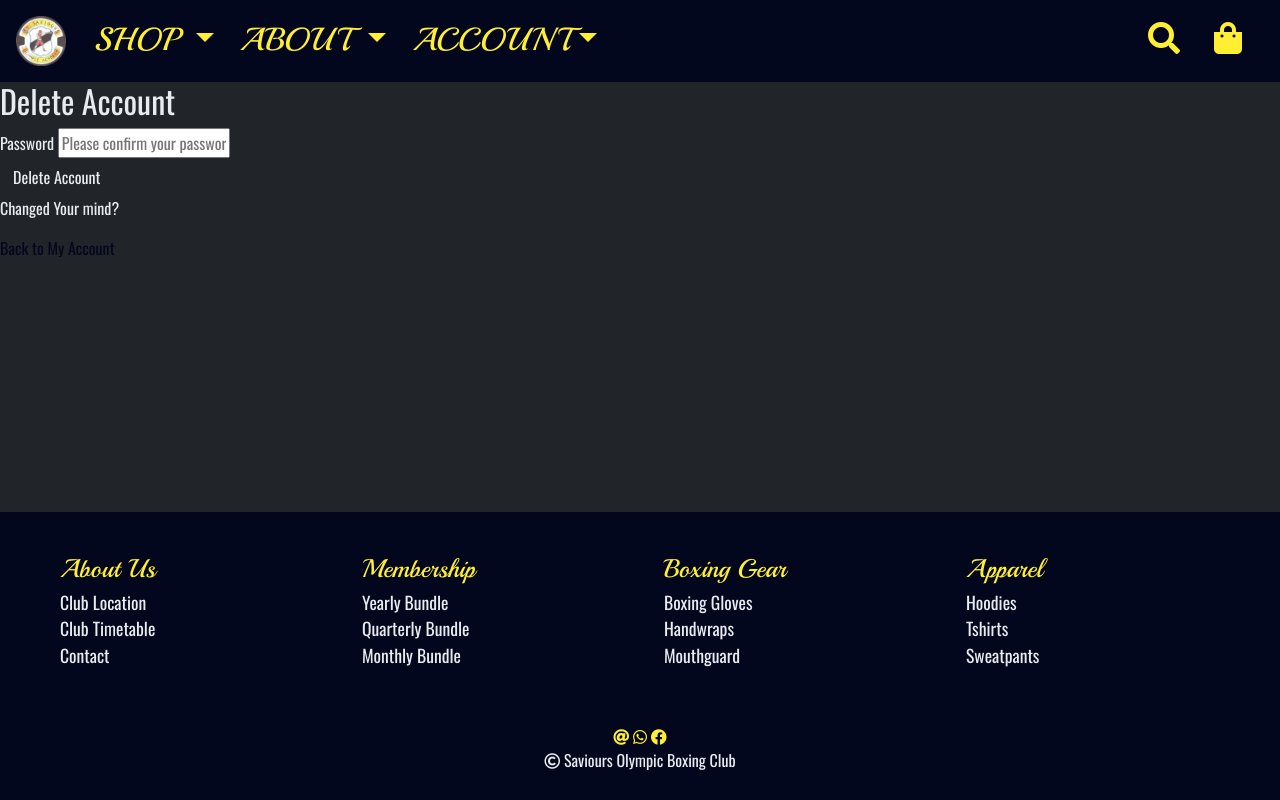
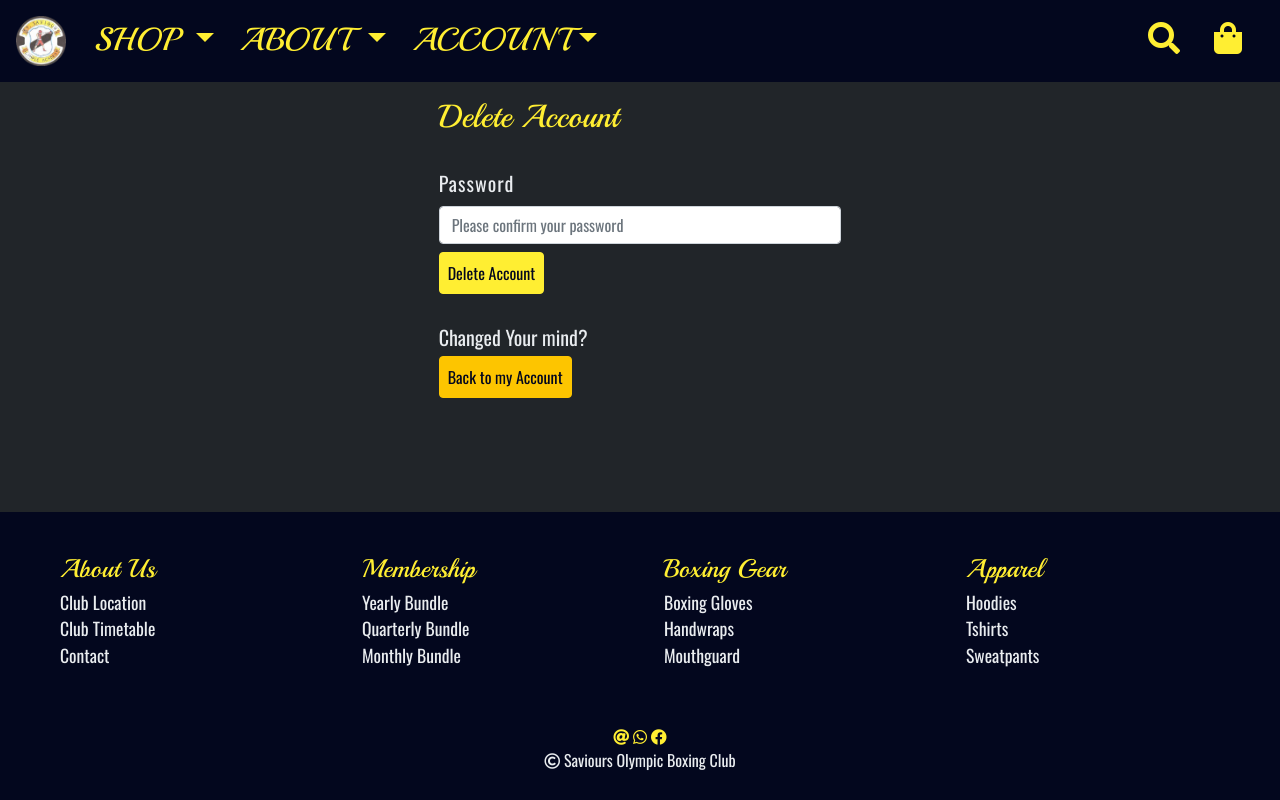
Before and after one commit to DaithiShan/saviours, a Django app: page /account/details/delete/ in a window 1280 px wide. Run offline with Django 4.2, Linux system fonts and the light colour scheme; a user stored in the database is signed in; data comes from the database, SQL or seed files in the repository; both versions use the stored data as it was after the commit; some libraries are stand-ins or nearby versions.

Commit message:
Updated styling to be more consistent across accounts, pages apps

```diff
--- a/accounts/templates/accounts/delete_account.html
+++ b/accounts/templates/accounts/delete_account.html
@@ -5,31 +5,33 @@
 {% block extra_title %}Delete Account{% endblock extra_title %}
 
 {% block content %}
-    <h2 class="">Delete Account</h2>
+<div class="container form-wrapper col-md-6 col-lg-4">
+    <h2 class="mt-3 mb-2">Delete Account</h2>
 
     <form method="POST" action="{% url 'delete_account' %}" class="form" novalidate>
         {% csrf_token %}
         {% for field in delete_account_form %}
-        <fieldset class="form__group">
-            <label for="{{ field.id_for_label }}" class="">{{ field.label }}</label>
-            {{ field|add_class:'form__input regular' }}
+        <fieldset>
+            <label for="{{ field.id_for_label }}" class="form-label mt-4 fs-5">{{ field.label }}</label>
+            {{ field|add_class:'form-control' }}
             {% for error in field.errors %}
-                <span class="">{{ error }}</span>
+                <span class="text-danger">{{ error }}</span>
             {% endfor %}
         </fieldset>
         {% endfor %}
 
         {% for error in field.errors %}
-            <span class="">{{ error }}</span>
+            <span class="text-danger">{{ error }}</span>
         {% endfor %}
 
-        <fieldset class="">
-            <button type="submit" class="form__submit btn btn--warning upper bold">Delete Account</button>
+        <fieldset class="mt-2">
+            <button type="submit" class="btn btn-primary px-2 py-2 mb-4">Delete Account</button>
         </fieldset>
     </form>
 
-    <div class="">
-        <p class="">Changed Your mind?</p>
-        <a href="{% url 'account_details' %}{% if request.GET.next %}?next={{ request.GET.next }}{% endif %}" class="">Back to My Account</a>
+    <div>
+        <p class="fs-5 my-1">Changed Your mind?</p>
+        <a href="{% url 'account_details' %}{% if request.GET.next %}?next={{ request.GET.next }}{% endif %}" class="btn-secondary btn px-2 py-2 mx-auto">Back to my Account</a>
     </div>
+</div>
 {% endblock content %}
--- a/accounts/templates/accounts/password_reset.html
+++ b/accounts/templates/accounts/password_reset.html
@@ -5,7 +5,7 @@
 {% block extra_title %}Reset Password{% endblock extra_title %}
 
 {% block content %}
-<div class="container col-md-6 col-lg-4">
+<div class="container form-wrapper col-md-6 col-lg-4">
     <h2 class="mt-3 mb-4">Reset Password</h2>
     <form method="POST" class="form" novalidate>
         {% csrf_token %}
--- a/accounts/templates/accounts/password_reset_complete.html
+++ b/accounts/templates/accounts/password_reset_complete.html
@@ -5,9 +5,9 @@
 {% block content %}
     <div class="container">
         <div class="d-flex flex-column align-content-center justify-content-between">
-            <h2 class="text-secondary mt-3 mb-2">Reset Password Success!</h2>
+            <h2 class="text-primary mt-3 mb-2">Reset Password Success!</h2>
             <p class="lead mx-auto">Your password has been reset, you can now login with your new password</p>
-            <a href="{% url 'login' %}" class="btn-primary px-2 py-2 mx-auto">Continue to Login</a>
+            <a href="{% url 'login' %}" class="btn-secondary px-2 py-2 mx-auto">Continue to Login</a>
         </div>
     </div>
 {% endblock content %}
--- a/accounts/templates/accounts/password_reset_done.html
+++ b/accounts/templates/accounts/password_reset_done.html
@@ -6,8 +6,8 @@
 {% block content %}
 <div class="container">
     <div class="d-flex flex-column align-content-center justify-content-between">
-        <h2 class="text-secondary mx-auto mt-3 mb-2">Reset Password</h2>
+        <h2 class="text-primary mx-auto mt-3 mb-2">Reset Password</h2>
         <p class="lead mx-auto">An email has been sent with instructions to reset your password</p>
-        <a href="{% url 'store-home' %}" class="btn-primary px-2 py-2 mx-auto">Back to home </a>
+        <a href="{% url 'store-home' %}" class="btn-secondary px-2 py-2 mx-auto">Back to home </a>
     </div>
 {% endblock content %}
--- a/pages/templates/pages/about.html
+++ b/pages/templates/pages/about.html
@@ -9,7 +9,7 @@
 
     <!-- Page Header -->
     <div class="row">
-        <div class="col-12">
+        <div class="col-12 px-4 py-1">
                 <h2 class="text-secondary">St Saviour's Olympic Boxing Academy</h2>
             <hr class="section-divider">
         </div>
@@ -17,7 +17,7 @@
 
     <!-- Page Content -->
     <div class="row about-box">
-        <div class="col-12 col-md-4 about-content">
+        <div class="col-12 col-md-4 about-content px-4 py-1">
             <div>
                 <div class="row">
 
--- a/pages/templates/pages/contact_success.html
+++ b/pages/templates/pages/contact_success.html
@@ -5,9 +5,9 @@
 {% block content %}
 <div class="container">
     <div class="d-flex flex-column align-content-center justify-content-between">
-    <h2 class="text-secondary mx-auto mt-3 mb-2">Contact Us - Success!</h2>
+    <h2 class="text-primary mx-auto mt-3 mb-2">Contact Us - Success!</h2>
         <p class="lead mx-auto">Your message has been sent successfully, thanks for getting in touch!</p>
-        <a href="{% url 'shop' %}" class="btn-primary px-2 py-2 mx-auto">Return to shopping</a>
+        <a href="{% url 'shop' %}" class="btn-secondary px-2 py-2 mx-auto">Return to shopping</a>
     </div>
 </div>
 {% endblock content %}
--- a/saviours_oba/settings.py
+++ b/saviours_oba/settings.py
@@ -113,12 +113,13 @@ WSGI_APPLICATION = 'saviours_oba.wsgi.application'
 CSRF_TRUSTED_ORIGINS = ['https://8000-turquoise-parrot-8u22qfps.ws-eu25.gitpod.io',
                         'https://8000-plum-swordfish-k5z8tzch.ws-eu25.gitpod.io',
                         'https://8000-blue-piranha-8v2xuc7b.ws-eu25.gitpod.io',
-                        'https://8000-blue-piranha-8v2xuc7b.ws-eu27.gitpod.io', ]
+                        'https://8000-blue-piranha-8v2xuc7b.ws-eu27.gitpod.io',
+                        'https://8000-blue-piranha-8v2xuc7b.ws-eu28.gitpod.io']
 
 # Database
 # https://docs.djangoproject.com/en/4.0/ref/settings/#databases
 
-if "DATABASE_URL" in os.environ:
+if 'DATABASE_URL' in os.environ:
     DATABASES = {
         'default': dj_database_url.parse(os.environ.get('DATABASE_URL'))
     }
--- a/static/main.scss
+++ b/static/main.scss
@@ -389,7 +389,6 @@ footer {
 
 
 // ACCOUNT PAGE STYLING
-.account{
 
 .profile-btns {
     display: flex;
@@ -400,6 +399,8 @@ footer {
     border-radius: 2px;
     max-width: 100%;
 }
+
+.account{
 
     th {
         padding-left: 0;
```
Also changed, not shown: accounts/templates/accounts/my_orders.html (+3 -7 lines), pages/templates/pages/contact.html (+4 -4 lines), db.sqlite3, static/css/main.css, 1 other file. Lines whose indentation alone changed are shown as unchanged.
